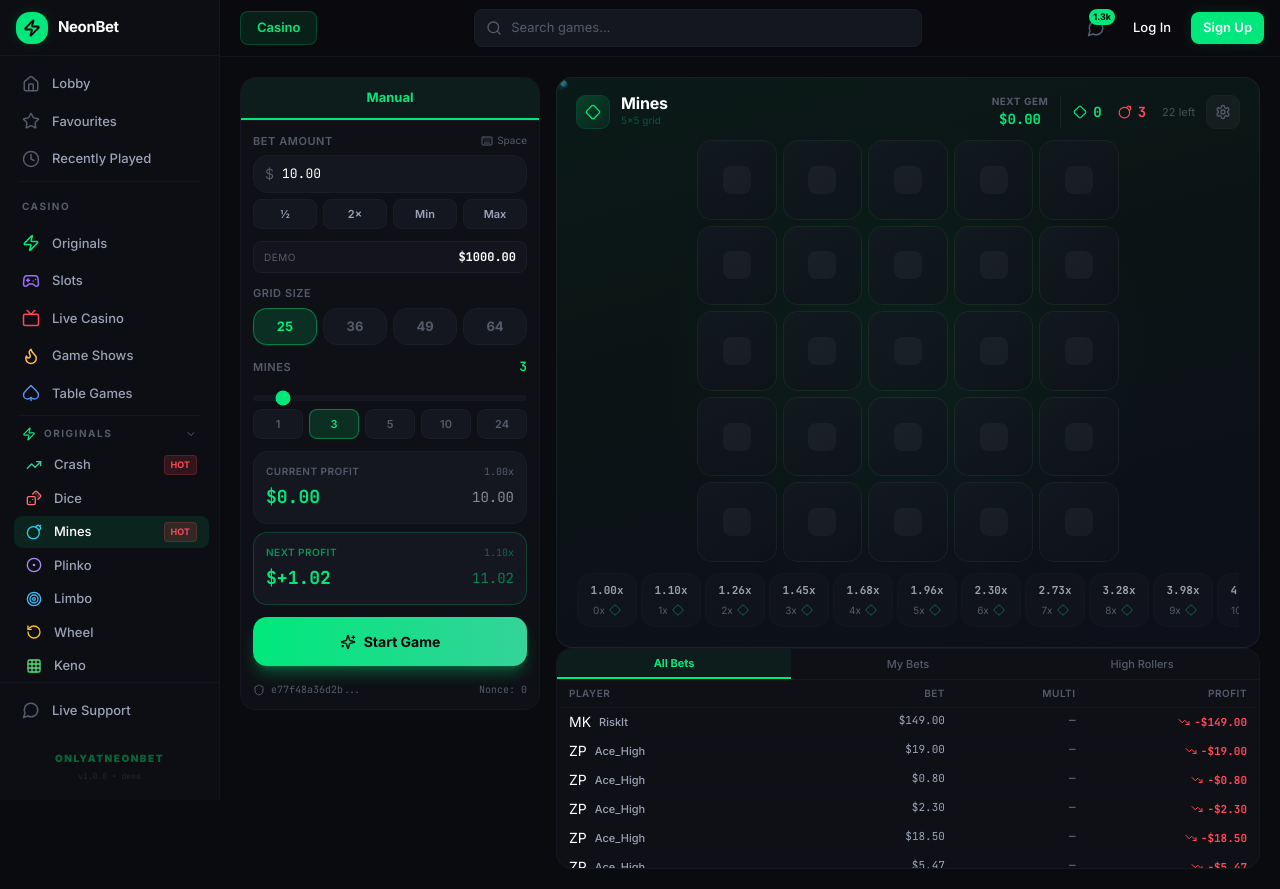
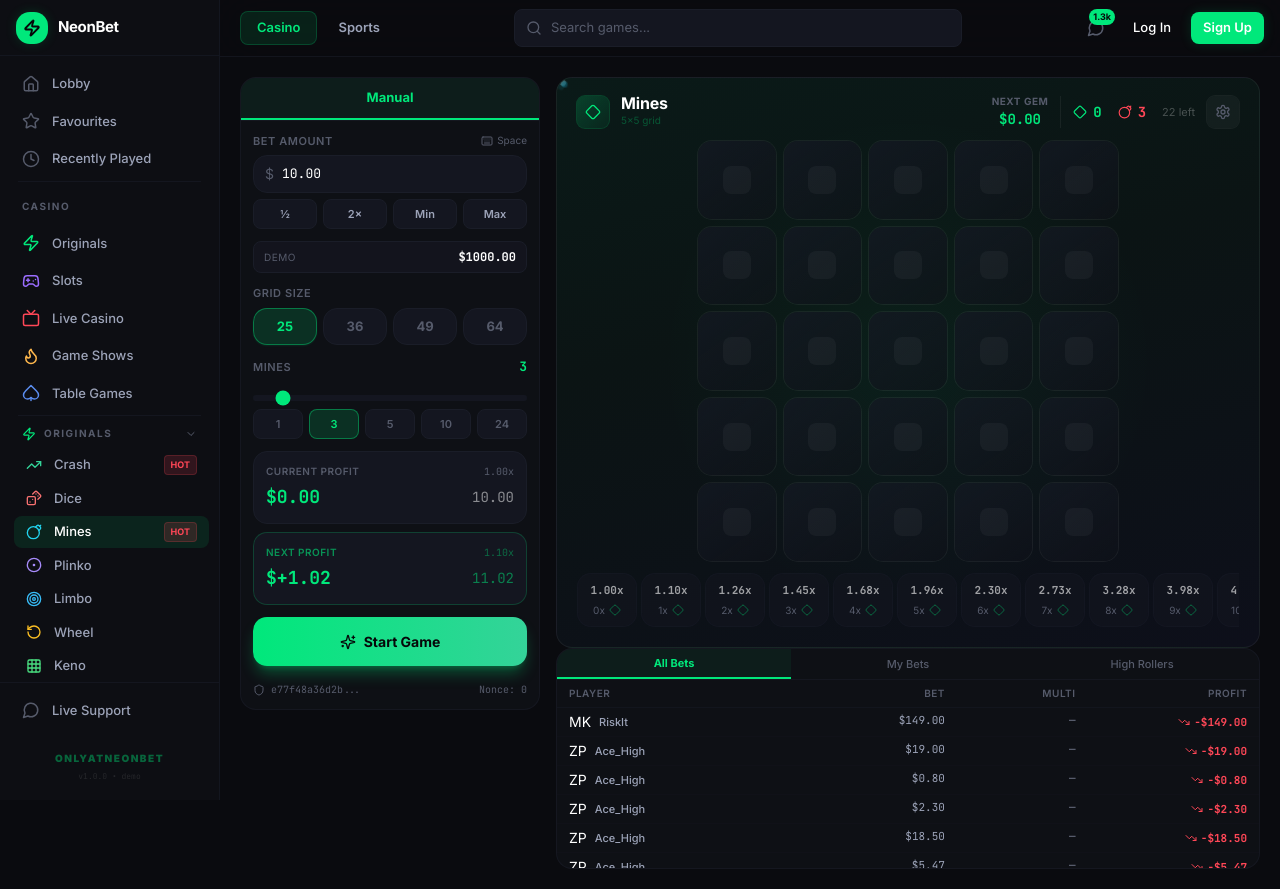
Before and after one commit to DexterMini/Neonbet, a Next.js app in the folder frontend/: page /games/mines in a window 1280 px wide. Built offline with nearby package versions, Linux system fonts and the light colour scheme.

Commit message:
feat: re-add Sports nav link

```diff
--- a/frontend/src/components/Navbar.tsx
+++ b/frontend/src/components/Navbar.tsx
@@ -127,6 +127,14 @@
                 : 'text-muted-light hover:text-white border-transparent hover:bg-white/[0.04]'
             )}>
               Casino
+            </Link>
+            <Link href="/sports" className={cn(
+              'px-4 py-1.5 text-[13px] font-semibold rounded-lg border transition-colors',
+              pathname === '/sports'
+                ? 'text-brand bg-brand/10 border-brand/20'
+                : 'text-muted-light hover:text-white border-transparent hover:bg-white/[0.04]'
+            )}>
+              Sports
             </Link>
           </div>
         </div>
```
